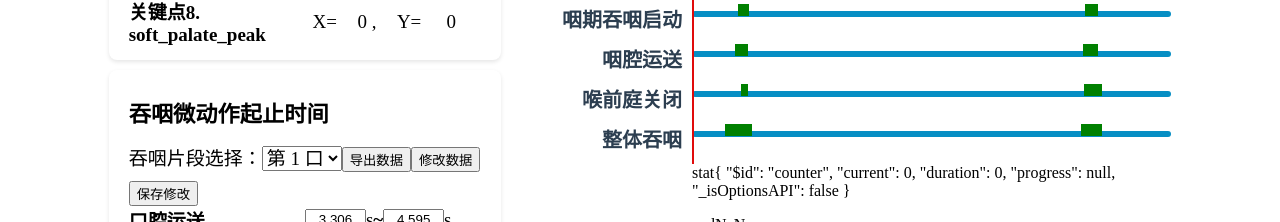
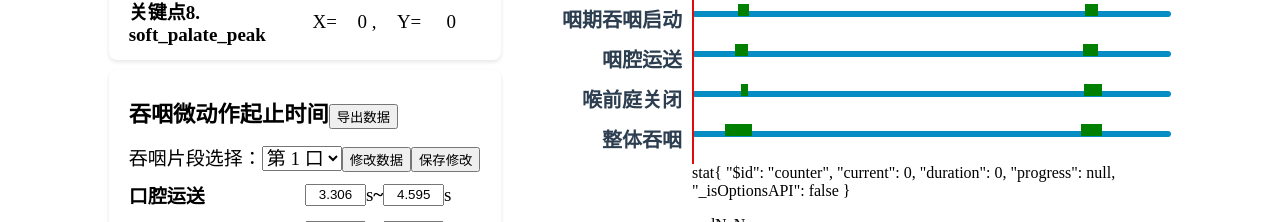
Before and after one commit to welltr/wl-swallow, a Vue app: page / in a window 1280 px wide. Shown: the part 470-692 px from the top of the page. Built offline with nearby package versions, Linux system fonts and the light colour scheme.

Commit message:
[改]时段组件：改成像缓存数据，点保存再组件通讯

```diff
--- a/src/components/PhaseReport.vue
+++ b/src/components/PhaseReport.vue
@@ -1,6 +1,8 @@
 <template>
     <div class="phase-report">
-        <h3>吞咽微动作起止时间</h3>
+        <h3 style="display:inline-block">吞咽微动作起止时间</h3>
+        <button @click="exportData">导出数据</button>
+
         <div class="xuanze" style="display:inline-block">
             <label class='propt'>吞咽片段选择：</label>
             <select v-model="selectedOption" id="dropdown">
@@ -9,7 +11,6 @@
             </select>
         </div>
 
-        <button @click="exportData">导出数据</button>
 
         <!-- 文本框，使用readonly属性来控制是否可编辑
         <input type="text" v-model="textInput" :readonly="!isEditable">
@@ -20,7 +21,7 @@
         <button @click="toggleEditable2">保存修改</button>
 
         <div class="recog">
-            <div v-for="(elem, index) in phaseData" :key="index" class="recog-cls">
+            <div v-for="(elem, index) in bendi" :key="index" class="recog-cls">
                 <div class="title">{{ elem.name }}</div>
                 <div class="period">
                     <input class="dis" :readonly="!isEditable" v-model="elem.period[selectedOption].start">
@@ -36,12 +37,13 @@
 </template>
 
 <script setup>
-import { ref } from 'vue';
+import { ref, reactive } from 'vue';
 import { storeToRefs } from 'pinia';
 
 import { usePeriod } from '@/stores/period';
 const periodStore = usePeriod()
 const { phaseData } = storeToRefs(periodStore)
+let bendi = reactive(JSON.parse(JSON.stringify(phaseData.value)));
 
 
 let isEditable = ref(false)
@@ -51,6 +53,7 @@ function toggleEditable() {
 }
 function toggleEditable2() {
     isEditable.value = false;
+    phaseData.value=JSON.parse(JSON.stringify(bendi));
 }
 
 const selectedOption = ref('0');  // 使用 ref 创建响应式变量
```
